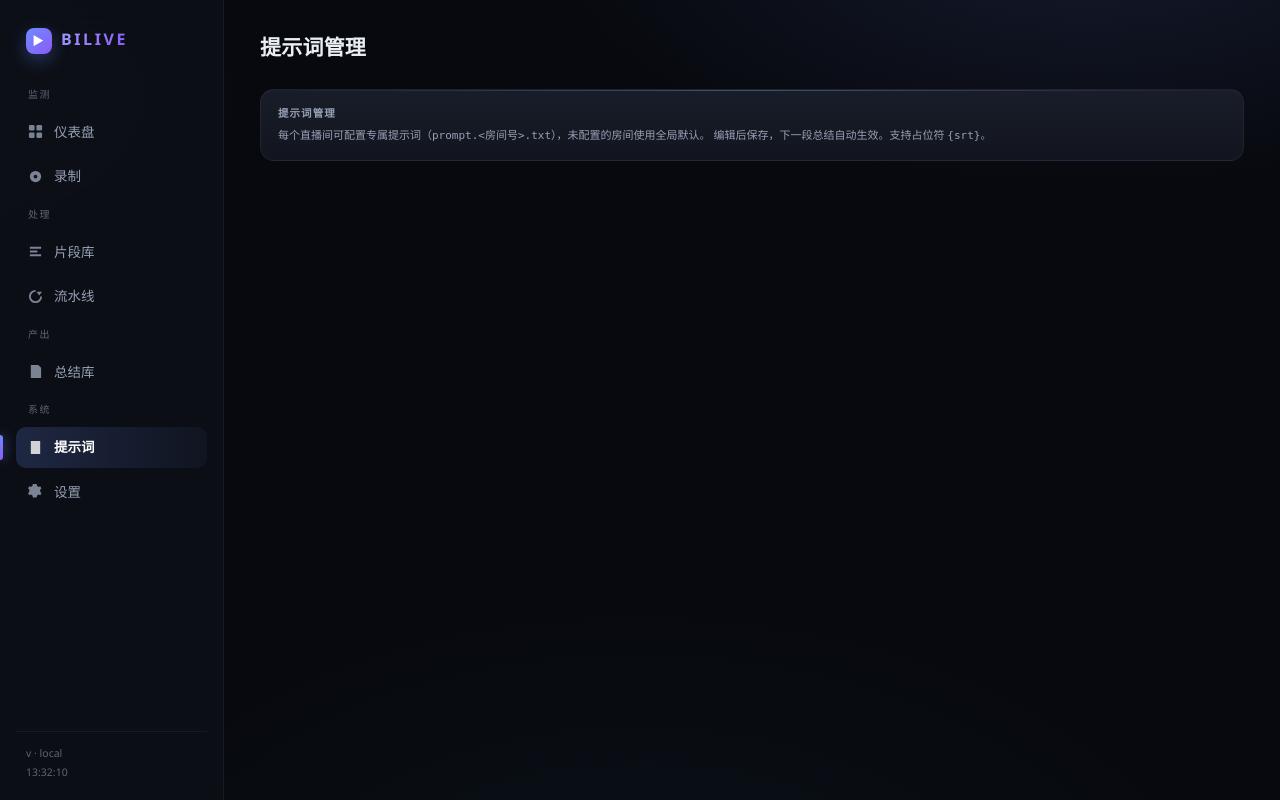
After one commit to koofp/broadcast-live-tools, a FastAPI app: page /prompts in a window 1280 px wide. The commit adds this page. Run offline with FastAPI, Linux system fonts and the light colour scheme; parts of the project's set-up code (start-up, migrations or seed data) failed here and were passed over.

Commit message:
feat(prompts): 提示词管理页面+API — /prompts 页面展示各房间提示词状态(自定义/全局)，在线编辑保存；GET/PUT /api/prompts/{room}；V2提示词新增情绪温度/操作参考/关键数据/与主线关系四维度

```diff
--- a/panel/main.py
+++ b/panel/main.py
@@ -391,6 +391,36 @@ def api_readiness():
     return services.readiness_check()
 
 
+@app.get("/prompts")
+def page_prompts(req: Request):
+    rooms = services.rooms_from_settings()
+    global_prompt = services.read_prompt("global")
+    room_prompts = {}
+    for r in rooms:
+        rid = str(r["room_id"])
+        room_prompts[rid] = bool(services.read_prompt(rid))
+    return templates.TemplateResponse(req, "prompts.html", {
+        "title": "提示词",
+        "rooms": rooms,
+        "room_prompts": room_prompts,
+    })
+
+
+@app.get("/api/prompts/{room}")
+def api_prompts_get(room: str):
+    return {"room": room, "content": services.read_prompt(room)}
+
+
+@app.put("/api/prompts/{room}")
+async def api_prompts_put(room: str, req: Request):
+    b = await req.json()
+    content = b.get("content", "")
+    if not isinstance(content, str) or len(content) > 20000:
+        return JSONResponse({"ok": False, "reason": "内容为空或超长"}, status_code=400)
+    ok = await run_in_threadpool(services.write_prompt, room, content)
+    return JSONResponse({"ok": ok})
+
+
 @app.get("/api/sessions")
 def api_sessions():
     return services.sessions_index()
--- a/panel/services.py
+++ b/panel/services.py
@@ -477,6 +477,30 @@ def readiness_check() -> dict:
     return {"items": items, "all_ok": all(i["ok"] for i in items)}
 
 
+def read_prompt(room: str = "global") -> str:
+    """读取提示词：房间号 → prompt.<room>.txt；global → prompt.txt。"""
+    if room == "global":
+        p = ROOT / "prompt.txt"
+    else:
+        p = ROOT / f"prompt.{room}.txt"
+    if p.exists():
+        return p.read_text(encoding="utf-8", errors="ignore")
+    return ""
+
+
+def write_prompt(room: str, content: str) -> bool:
+    """写入提示词文件。global → prompt.txt，其他 → prompt.<room>.txt。"""
+    try:
+        if room == "global":
+            p = ROOT / "prompt.txt"
+        else:
+            p = ROOT / f"prompt.{room}.txt"
+        p.write_text(content, encoding="utf-8")
+        return True
+    except Exception:
+        return False
+
+
 def summaries_list(query: str = "") -> list:
     out = []
     items = []
--- a/panel/templates/base.html
+++ b/panel/templates/base.html
@@ -26,6 +26,8 @@
     <a href="/summaries" class="{% if request.url.path.startswith('/summaries') %}active{% endif %}">
       <svg viewBox="0 0 16 16"><path d="M3 1h8l3 3v11H3V1zm2 4h6v1.5H5V5zm0 3h6v1.5H5V8zm0 3h4v1.5H5V11z"/></svg>总结库</a>
     <div class="nav-label">系统</div>
+    <a href="/prompts" class="{% if request.url.path.startswith('/prompts') %}active{% endif %}">
+      <svg viewBox="0 0 16 16"><path d="M3 1h10v14H3V1zm2 3h6v1.5H5V4zm0 3h6v1.5H5V7zm0 3h4v1.5H5V10z"/></svg>提示词</a>
     <a href="/settings" class="{% if request.url.path.startswith('/settings') %}active{% endif %}">
       <svg viewBox="0 0 16 16"><path d="M8 5a3 3 0 1 0 0 6 3 3 0 0 0 0-6zm6.5 3c0-.5-.05-1-.14-1.47l1.6-1.24-1.5-2.6-1.9.77A6.5 6.5 0 0 0 10.6 2.2L10.3.1H5.7L5.4 2.2c-.75.3-1.43.73-2.02 1.26l-1.9-.77-1.5 2.6 1.6 1.24a7.6 7.6 0 0 0 0 2.94l-1.6 1.24 1.5 2.6 1.9-.77c.59.53 1.27.96 2.02 1.26l.3 2.1h4.6l.3-2.1a6.5 6.5 0 0 0 2.02-1.26l1.9.77 1.5-2.6-1.6-1.24c.09-.47.14-.97.14-1.47z" transform="scale(0.9)"/></svg>设置</a>
   </nav>
--- /dev/null
+++ b/panel/templates/prompts.html
@@ -0,0 +1,66 @@
+{% extends "base.html" %}
+{% block title %}提示词管理{% endblock %}
+{% block h1 %}提示词管理{% endblock %}
+{% block page %}prompts{% endblock %}
+{% block content %}
+<div class="card wide" style="margin-bottom:22px">
+  <div class="k">提示词管理</div>
+  <div class="hint" style="margin-top:4px">
+    每个直播间可配置专属提示词（<code>prompt.&lt;房间号&gt;.txt</code>），未配置的房间使用全局默认。
+    编辑后保存，下一段总结自动生效。支持占位符 <code>{srt}</code>。
+  </div>
+</div>
+
+<div class="grid" style="margin-bottom:22px">
+  {% for r in rooms %}
+  <a class="card link" href="#" onclick="loadPrompt('{{ r.room_id }}');return false;">
+    <div class="chip {% if room_prompts[r.room_id|string] %}chip-green{% else %}chip-amber{% endif %}"><svg viewBox="0 0 16 16"><path d="M3 1h10v14H3V1zm2 3h6v1.5H5V4zm0 3h6v1.5H5V7zm0 3h4v1.5H5V10z"/></svg></div>
+    <div class="k">房间 {{ r.room_id }}</div>
+    <div class="v sm">{% if room_prompts[r.room_id|string] %}✓ 自定义提示词{% else %}使用全局默认{% endif %}</div>
+    <div class="hint">点击编辑 →</div>
+  </a>
+  {% endfor %}
+</div>
+
+<div class="card wide" style="display:none;margin-bottom:22px" id="editor-card">
+  <div class="k" id="editor-title"></div>
+  <textarea id="prompt-editor" style="width:100%;min-height:400px;margin:8px 0;padding:12px;font-family:'Cascadia Code','Fira Code',monospace;font-size:13px;line-height:1.6;border:1px solid #333;border-radius:8px;background:#12151c;color:#d0d8e8;resize:vertical;"></textarea>
+  <div style="display:flex;gap:12px;align-items:center;margin-top:4px">
+    <button class="btn primary" id="btn-save-prompt">💾 保存</button>
+    <span id="save-status" class="mut"></span>
+    <span class="mut">· 支持 {srt} 占位符 · 保存后下一段总结自动生效</span>
+  </div>
+</div>
+
+<script>
+let currentRoom = '';
+
+async function loadPrompt(room) {
+  currentRoom = room;
+  const res = await fetch(`/api/prompts/${room}`);
+  const data = await res.json();
+  document.getElementById('editor-card').style.display = 'block';
+  document.getElementById('editor-title').textContent =
+    room === 'global' ? '全局默认提示词' : `房间 ${room} 专属提示词`;
+  document.getElementById('prompt-editor').value = data.content || '';
+  const st = document.getElementById('save-status');
+  st.textContent = data.content ? '' : '(空=当前无自定义，将使用全局默认)';
+  st.className = data.content ? 'ok' : 'mut';
+  document.getElementById('editor-card').scrollIntoView({ behavior: 'smooth' });
+}
+
+document.getElementById('btn-save-prompt').onclick = async () => {
+  if (!currentRoom) return;
+  const content = document.getElementById('prompt-editor').value;
+  const st = document.getElementById('save-status');
+  st.textContent = '保存中…'; st.className = 'mut';
+  const res = await fetch(`/api/prompts/${currentRoom}`, {
+    method: 'PUT', headers: {'Content-Type': 'application/json'},
+    body: JSON.stringify({content})
+  });
+  const d = await res.json();
+  st.textContent = d.ok ? '✓ 已保存，下一段总结自动生效' : '✗ 保存失败';
+  st.className = d.ok ? 'ok' : 'bad';
+};
+</script>
+{% endblock %}
```
Also changed, not shown: prompt.14323359.txt (+15 -3 lines).
